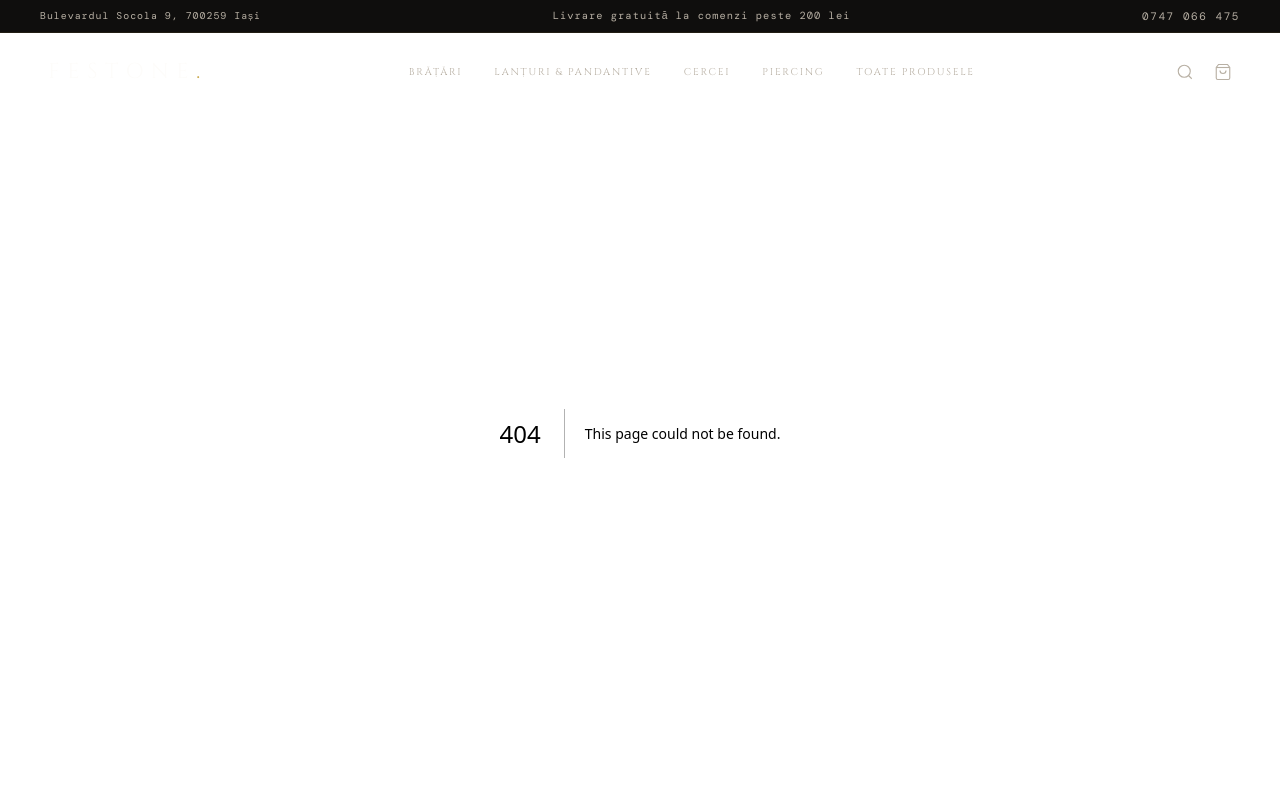
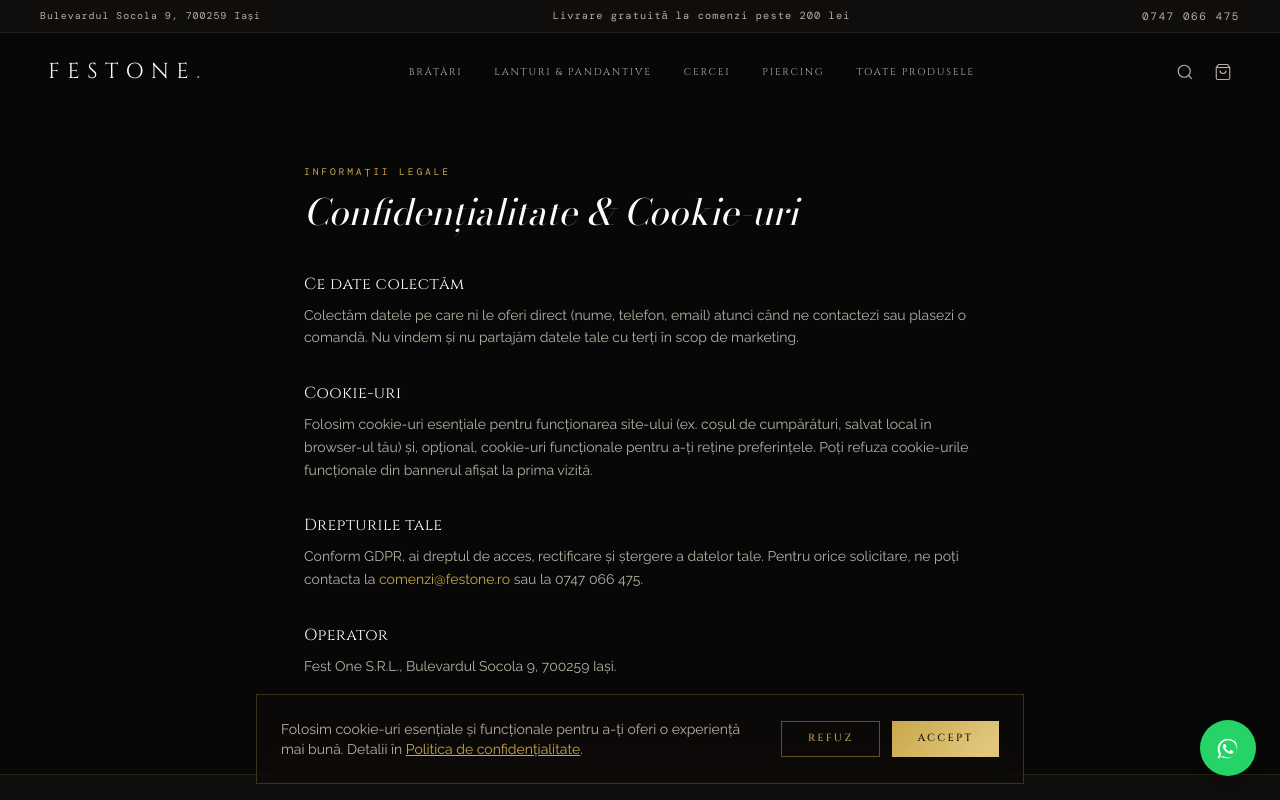
Before and after one commit to robertgabrielxd500-commits/festone-jewelry, a Next.js app: page /confidentialitate in a window 1280 px wide. Before the commit this address had no page. Shown: the top 800 px of the page. Built offline with nearby package versions, Linux system fonts and the light colour scheme; a web font is replaced by a local one.

Commit message:
Add cookie consent banner, WhatsApp contact button, and Privacy/Terms legal pages

```diff
--- /dev/null
+++ b/src/app/confidentialitate/page.tsx
@@ -0,0 +1,47 @@
+import { siteConfig } from "@/lib/site-config";
+
+export const metadata = { title: "Confidențialitate & Cookie-uri" };
+
+export default function PrivacyPage() {
+  return (
+    <div className="pt-[96px] md:pt-[132px] max-w-3xl mx-auto px-6 md:px-12 pb-24">
+      <div className="font-mono text-[0.6rem] tracking-[0.3em] text-gold uppercase mb-3">Informații legale</div>
+      <h1 className="font-display italic text-3xl md:text-4xl text-cream mb-10">Confidențialitate & Cookie-uri</h1>
+
+      <div className="flex flex-col gap-8 text-stone-lt text-sm leading-relaxed">
+        <div>
+          <h2 className="font-heading text-cream text-base tracking-wide mb-2">Ce date colectăm</h2>
+          <p>
+            Colectăm datele pe care ni le oferi direct (nume, telefon, email) atunci când ne contactezi sau plasezi o
+            comandă. Nu vindem și nu partajăm datele tale cu terți în scop de marketing.
+          </p>
+        </div>
+        <div>
+          <h2 className="font-heading text-cream text-base tracking-wide mb-2">Cookie-uri</h2>
+          <p>
+            Folosim cookie-uri esențiale pentru funcționarea site-ului (ex. coșul de cumpărături, salvat local în
+            browser-ul tău) și, opțional, cookie-uri funcționale pentru a-ți reține preferințele. Poți refuza
+            cookie-urile funcționale din bannerul afișat la prima vizită.
+          </p>
+        </div>
+        <div>
+          <h2 className="font-heading text-cream text-base tracking-wide mb-2">Drepturile tale</h2>
+          <p>
+            Conform GDPR, ai dreptul de acces, rectificare și ștergere a datelor tale. Pentru orice solicitare, ne
+            poți contacta la{" "}
+            <a href={`mailto:${siteConfig.email}`} className="text-gold hover:underline">
+              {siteConfig.email}
+            </a>{" "}
+            sau la {siteConfig.phone}.
+          </p>
+        </div>
+        <div>
+          <h2 className="font-heading text-cream text-base tracking-wide mb-2">Operator</h2>
+          <p>
+            {siteConfig.legalName}, {siteConfig.address}.
+          </p>
+        </div>
+      </div>
+    </div>
+  );
+}
--- a/src/app/layout.tsx
+++ b/src/app/layout.tsx
@@ -5,6 +5,8 @@ import { Nav } from "@/components/nav";
 import { Footer } from "@/components/footer";
 import { CartProvider } from "@/lib/cart-context";
 import { PageLoader } from "@/components/page-loader";
+import { CookieConsent } from "@/components/cookie-consent";
+import { WhatsAppButton } from "@/components/whatsapp-button";
 
 const bodoni = Bodoni_Moda({
   variable: "--font-display-raw",
@@ -70,6 +72,8 @@ export default function RootLayout({ children }: LayoutProps<"/">) {
             <Nav />
             <main className="flex-1">{children}</main>
             <Footer />
+            <WhatsAppButton />
+            <CookieConsent />
           </CartProvider>
         </PageLoader>
       </body>
--- /dev/null
+++ b/src/app/termeni/page.tsx
@@ -0,0 +1,46 @@
+import { siteConfig } from "@/lib/site-config";
+
+export const metadata = { title: "Termeni & Condiții" };
+
+export default function TermsPage() {
+  return (
+    <div className="pt-[96px] md:pt-[132px] max-w-3xl mx-auto px-6 md:px-12 pb-24">
+      <div className="font-mono text-[0.6rem] tracking-[0.3em] text-gold uppercase mb-3">Informații legale</div>
+      <h1 className="font-display italic text-3xl md:text-4xl text-cream mb-10">Termeni & Condiții</h1>
+
+      <div className="flex flex-col gap-8 text-stone-lt text-sm leading-relaxed">
+        <div>
+          <h2 className="font-heading text-cream text-base tracking-wide mb-2">Despre noi</h2>
+          <p>
+            Acest site este operat de {siteConfig.legalName}, magazin de bijuterii din argint 925 cu sediul la{" "}
+            {siteConfig.address}, activ din {siteConfig.founded}.
+          </p>
+        </div>
+        <div>
+          <h2 className="font-heading text-cream text-base tracking-wide mb-2">Comenzi</h2>
+          <p>
+            Prețurile afișate sunt în lei (RON) și includ TVA. Comenzile pot fi plasate telefonic sau prin
+            WhatsApp — plata online urmează să fie activată.
+          </p>
+        </div>
+        <div>
+          <h2 className="font-heading text-cream text-base tracking-wide mb-2">Retur</h2>
+          <p>
+            Conform legislației privind protecția consumatorilor, ai dreptul la retur în 14 zile calendaristice de
+            la primirea produsului, cu condiția să fie nepurtat și în ambalajul original.
+          </p>
+        </div>
+        <div>
+          <h2 className="font-heading text-cream text-base tracking-wide mb-2">Contact</h2>
+          <p>
+            Pentru orice nelămurire legată de termenii de mai sus, ne poți contacta la {siteConfig.phone} sau{" "}
+            <a href={`mailto:${siteConfig.email}`} className="text-gold hover:underline">
+              {siteConfig.email}
+            </a>
+            .
+          </p>
+        </div>
+      </div>
+    </div>
+  );
+}
--- /dev/null
+++ b/src/components/cookie-consent.tsx
@@ -0,0 +1,55 @@
+"use client";
+
+import Link from "next/link";
+import { useEffect, useState } from "react";
+
+const CONSENT_COOKIE = "festone_cookie_consent";
+
+function setConsentCookie(value: "accepted" | "declined") {
+  const oneYear = 60 * 60 * 24 * 365;
+  document.cookie = `${CONSENT_COOKIE}=${value}; path=/; max-age=${oneYear}; SameSite=Lax`;
+}
+
+function hasConsentCookie() {
+  return document.cookie.split("; ").some((row) => row.startsWith(`${CONSENT_COOKIE}=`));
+}
+
+export function CookieConsent() {
+  const [visible, setVisible] = useState(false);
+
+  useEffect(() => {
+    if (!hasConsentCookie()) setVisible(true);
+  }, []);
+
+  if (!visible) return null;
+
+  const handle = (value: "accepted" | "declined") => {
+    setConsentCookie(value);
+    setVisible(false);
+  };
+
+  return (
+    <div className="fixed inset-x-0 bottom-0 z-[600]">
+      <div
+        className="max-w-3xl mx-auto m-4 p-6 flex flex-col sm:flex-row items-center gap-4 glass"
+        style={{ border: "1px solid rgba(201,168,76,0.25)" }}
+      >
+        <p className="text-sm text-stone-lt flex-1">
+          Folosim cookie-uri esențiale și funcționale pentru a-ți oferi o experiență mai bună. Detalii în{" "}
+          <Link href="/confidentialitate" className="underline text-gold hover:text-gold-lt">
+            Politica de confidențialitate
+          </Link>
+          .
+        </p>
+        <div className="flex gap-3 shrink-0">
+          <button onClick={() => handle("declined")} className="btn-secondary" style={{ padding: "0.6rem 1.6rem" }}>
+            Refuz
+          </button>
+          <button onClick={() => handle("accepted")} className="btn-primary" style={{ padding: "0.6rem 1.6rem" }}>
+            Accept
+          </button>
+        </div>
+      </div>
+    </div>
+  );
+}
--- a/src/components/footer.tsx
+++ b/src/components/footer.tsx
@@ -69,6 +69,16 @@ export function Footer() {
                 Livrare & retur
               </Link>
             </li>
+            <li>
+              <Link href="/confidentialitate" className="text-sm text-stone-lt hover:text-gold transition-colors">
+                Confidențialitate
+              </Link>
+            </li>
+            <li>
+              <Link href="/termeni" className="text-sm text-stone-lt hover:text-gold transition-colors">
+                Termeni & Condiții
+              </Link>
+            </li>
           </ul>
         </div>
       </div>
--- /dev/null
+++ b/src/components/whatsapp-button.tsx
@@ -0,0 +1,18 @@
+import { siteConfig } from "@/lib/site-config";
+
+export function WhatsAppButton() {
+  return (
+    <a
+      href={`https://wa.me/${siteConfig.whatsapp}`}
+      target="_blank"
+      rel="noopener noreferrer"
+      aria-label="Scrie-ne pe WhatsApp"
+      className="fixed bottom-6 right-6 z-[550] w-14 h-14 rounded-full flex items-center justify-center shadow-lg transition-transform hover:scale-105"
+      style={{ background: "#25D366" }}
+    >
+      <svg width="28" height="28" viewBox="0 0 24 24" fill="#ffffff">
+        <path d="M17.6 6.32A8.86 8.86 0 0 0 12.05 4c-4.9 0-8.9 4-8.9 8.9 0 1.57.41 3.1 1.19 4.44L3 21l3.77-1.28a8.9 8.9 0 0 0 4.28 1.09h.02c4.9 0 8.9-4 8.9-8.9 0-2.38-.92-4.62-2.37-6.59zm-5.55 13.7h-.01a7.4 7.4 0 0 1-3.77-1.03l-.27-.16-2.8.95.94-2.73-.18-.28a7.38 7.38 0 0 1-1.13-3.93c0-4.08 3.32-7.4 7.4-7.4 1.97 0 3.83.77 5.23 2.17a7.35 7.35 0 0 1 2.17 5.24c0 4.08-3.32 7.4-7.4 7.4zm4.06-5.54c-.22-.11-1.32-.65-1.53-.73-.2-.08-.35-.11-.5.11-.15.22-.57.73-.7.88-.13.15-.26.16-.48.05-.22-.11-.94-.35-1.79-1.1-.66-.59-1.11-1.32-1.24-1.54-.13-.22-.01-.34.1-.45.1-.1.22-.26.33-.39.11-.13.15-.22.22-.37.07-.15.04-.28-.02-.39-.06-.11-.5-1.21-.69-1.66-.18-.43-.37-.38-.5-.38-.13-.01-.28-.01-.43-.01s-.39.06-.6.28c-.2.22-.79.77-.79 1.87s.81 2.17.92 2.32c.11.15 1.6 2.44 3.87 3.42.54.23.96.37 1.29.48.54.17 1.03.15 1.42.09.43-.06 1.32-.54 1.51-1.06.19-.52.19-.96.13-1.06-.06-.09-.2-.15-.42-.26z" />
+      </svg>
+    </a>
+  );
+}
--- a/src/lib/site-config.ts
+++ b/src/lib/site-config.ts
@@ -8,6 +8,7 @@ export const siteConfig = {
   website: "https://www.festone.ro",
   phone: "0747 066 475",
   phoneHref: "tel:+40747066475",
+  whatsapp: "40747066475",
   email: "comenzi@festone.ro",
   address: "Bulevardul Socola 9, 700259 Iași",
   city: "Iași",
```
